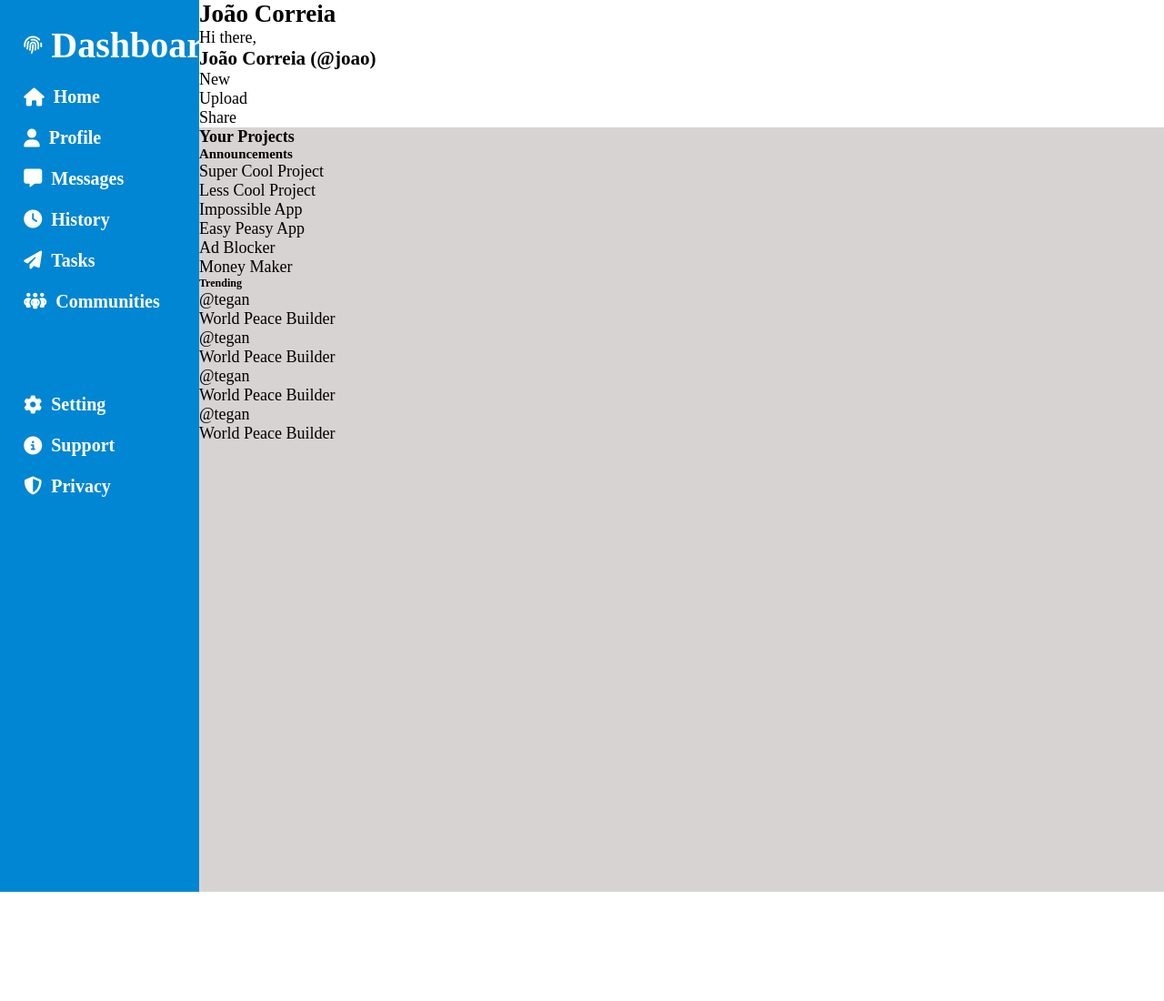
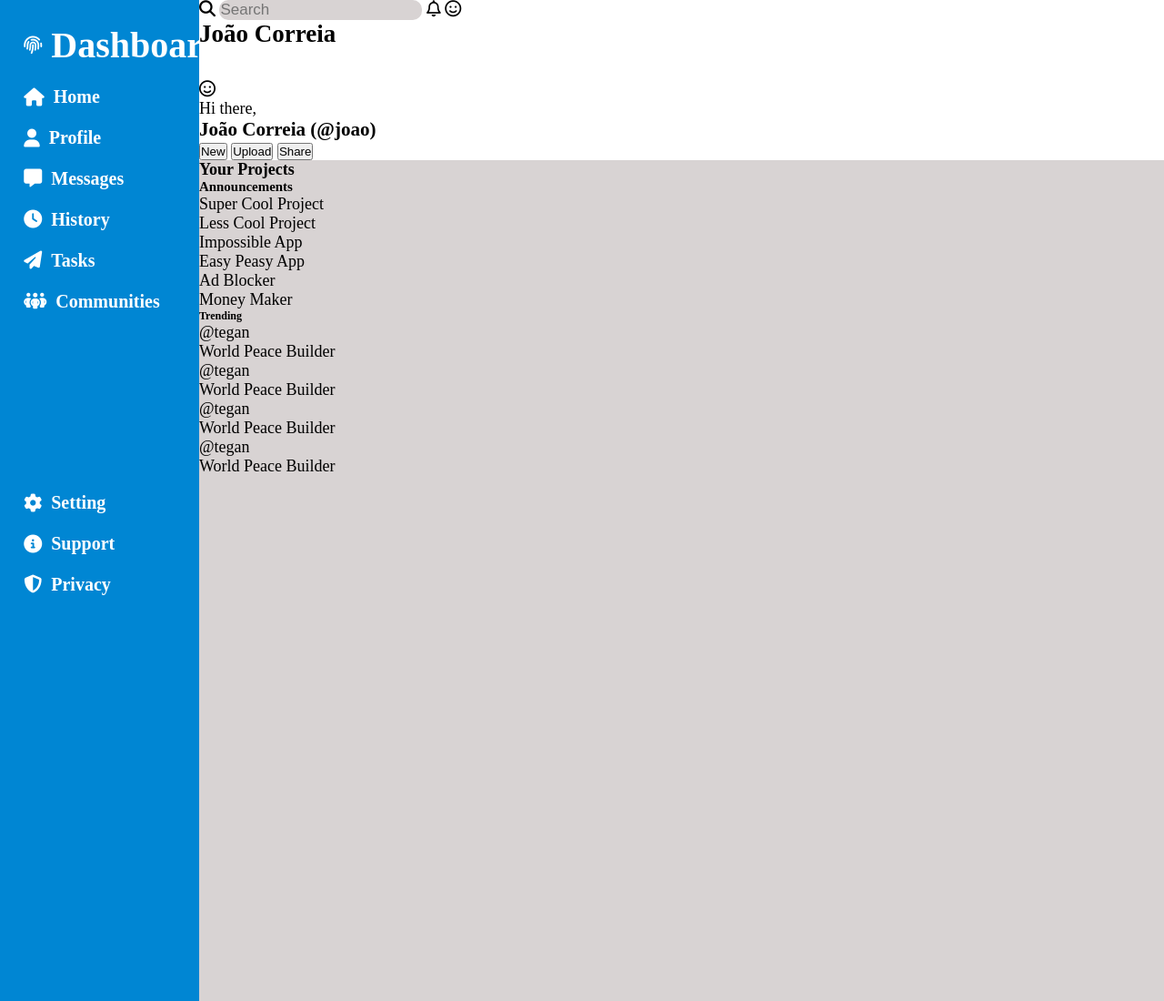
Before and after one commit to joaocorreiaprof/Project-Admin-Dashboard, a plain HTML site: page index.html in a window 1280 px wide. Shown: the top 1100 px of the page at 91% size. Before the commit the page ends 980 px from the top, so only its background shows below. Drawn offline with Linux system fonts and the light colour scheme.

Commit message:
Started working on the header part. Searchbar complete

```diff
--- a/index.html
+++ b/index.html
@@ -65,19 +65,22 @@
         </div>
       </div>
       <div class="header">
-        <div class="empty_Search"></div>
-        <h2>João Correia</h2>
-        <p>Hi there,</p>
-        <h3>João Correia (@joao)</h3>
-        <ul>
-          New
-        </ul>
-        <ul>
-          Upload
-        </ul>
-        <ul>
-          Share
-        </ul>
+        <div class="first-div">
+          <i class="fa-solid fa-magnifying-glass"></i>
+          <input type="text" placeholder="Search" />
+          <i class="fa-regular fa-bell"></i>
+          <i class="fa-regular fa-face-smile"></i>
+          <h2>João Correia</h2>
+        </div>
+
+        <div class="second-div">
+          <i class="fa-regular fa-face-smile"></i>
+          <p>Hi there,</p>
+          <h3>João Correia (@joao)</h3>
+          <button>New</button>
+          <button>Upload</button>
+          <button>Share</button>
+        </div>
       </div>
       <div class="main_content">
         <h4>Your Projects</h4>
--- a/styles.css
+++ b/styles.css
@@ -30,6 +30,9 @@
 
 .header {
   background-color: white;
+  display: grid;
+  grid-template-columns: repeat(1, 1fr);
+  grid-template-rows: repeat(2, 1fr);
   grid-column-start: 2;
   grid-column-end: 5;
   grid-row-start: 1;
@@ -43,6 +46,8 @@
   grid-row-start: 2;
   grid-row-end: 5;
 }
+
+/*Sidebar allign */
 
 .dashboard,
 .home,
@@ -60,3 +65,12 @@
   padding: 5%;
   gap: 10px;
 }
+
+/*Header allign*/
+input[type="text"] {
+  background-color: rgb(216, 211, 211);
+  padding: 1px;
+  border: none;
+  border-radius: 10px;
+  font-size: 17px;
+}
```
